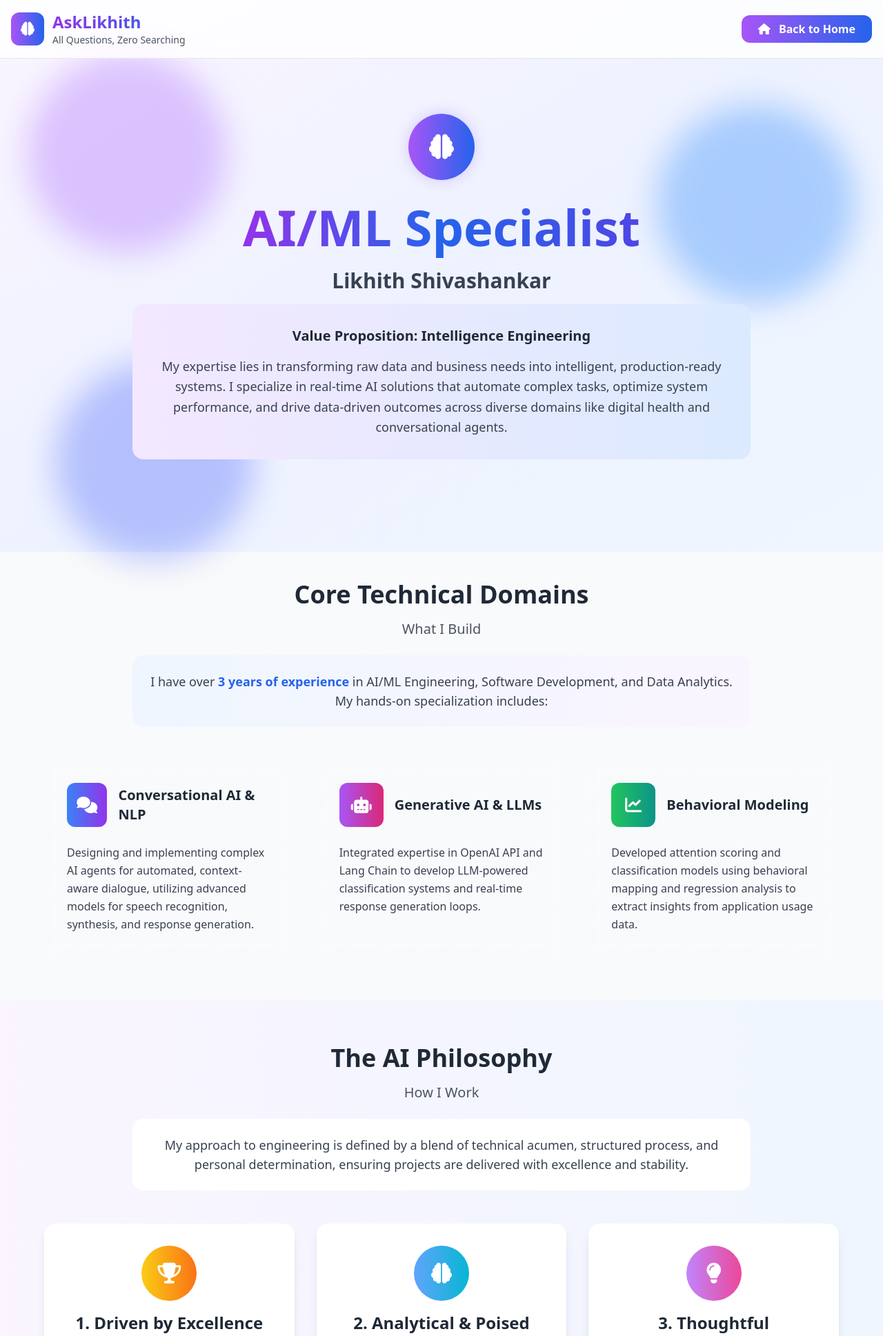
After one commit to LIKHITH20/Interactive-Portfolio, a Flask app: page /ai-ml-specialist in a window 1280 px wide. The commit adds this page. Shown: the top 1937 px of the page at 69% size. Run offline with Flask 3, Linux system fonts and the light colour scheme; some libraries are stand-ins or nearby versions.

Commit message:
Create AI/ML Specialist page with appealing design and make icon clickable

```diff
--- a/app.py
+++ b/app.py
@@ -233,6 +233,10 @@ def about():
 def skills():
     return render_template('skills.html')
 
+@app.route('/ai-ml-specialist')
+def ai_ml_specialist():
+    return render_template('ai-ml-specialist.html')
+
 @app.route('/api/config')
 def get_config():
     """Get API configuration"""
--- /dev/null
+++ b/templates/ai-ml-specialist.html
@@ -0,0 +1,340 @@
+<!DOCTYPE html>
+<html lang="en">
+<head>
+    <meta charset="UTF-8">
+    <meta name="viewport" content="width=device-width, initial-scale=1.0">
+    <title>AI/ML Specialist - AskLikhith | All Questions, Zero Searching</title>
+    <script src="https://cdn.tailwindcss.com"></script>
+    <link href="https://cdnjs.cloudflare.com/ajax/libs/font-awesome/6.4.0/css/all.min.css" rel="stylesheet">
+    <script>
+        tailwind.config = {
+            theme: {
+                extend: {
+                    colors: {
+                        primary: {
+                            50: '#eff6ff',
+                            100: '#dbeafe',
+                            500: '#3b82f6',
+                            600: '#2563eb',
+                            700: '#1d4ed8',
+                            900: '#1e3a8a'
+                        },
+                        accent: {
+                            500: '#8b5cf6',
+                            600: '#7c3aed'
+                        }
+                    },
+                    animation: {
+                        'float': 'float 6s ease-in-out infinite',
+                        'slideInUp': 'slideInUp 0.6s ease-out',
+                        'fadeIn': 'fadeIn 0.8s ease-out',
+                        'bounce-slow': 'bounce 2s infinite',
+                        'gradient': 'gradient 15s ease infinite',
+                    }
+                }
+            }
+        }
+    </script>
+    <style>
+        @keyframes float {
+            0%, 100% { transform: translateY(0px); }
+            50% { transform: translateY(-20px); }
+        }
+
+        @keyframes slideInUp {
+            from {
+                opacity: 0;
+                transform: translateY(30px);
+            }
+            to {
+                opacity: 1;
+                transform: translateY(0);
+            }
+        }
+
+        @keyframes fadeIn {
+            from { opacity: 0; }
+            to { opacity: 1; }
+        }
+
+        .gradient-bg {
+            background: linear-gradient(-45deg, #667eea, #764ba2, #f093fb, #f5576c);
+            background-size: 400% 400%;
+            animation: gradient 15s ease infinite;
+        }
+
+        @keyframes gradient {
+            0% { background-position: 0% 50%; }
+            50% { background-position: 100% 50%; }
+            100% { background-position: 0% 50%; }
+        }
+
+        .glass-effect {
+            background: rgba(255, 255, 255, 0.1);
+            backdrop-filter: blur(10px);
+            border: 1px solid rgba(255, 255, 255, 0.2);
+        }
+
+        .hover-lift {
+            transition: transform 0.3s ease, box-shadow 0.3s ease;
+        }
+
+        .hover-lift:hover {
+            transform: translateY(-5px);
+            box-shadow: 0 20px 25px -5px rgba(0, 0, 0, 0.1), 0 10px 10px -5px rgba(0, 0, 0, 0.04);
+        }
+
+        .ai-glow {
+            box-shadow: 0 0 20px rgba(139, 92, 246, 0.3);
+        }
+
+        .tech-card {
+            background: linear-gradient(135deg, rgba(255, 255, 255, 0.1), rgba(255, 255, 255, 0.05));
+            backdrop-filter: blur(10px);
+            border: 1px solid rgba(255, 255, 255, 0.2);
+        }
+    </style>
+</head>
+<body class="bg-gray-50 min-h-screen">
+    <!-- Animated Background -->
+    <div class="fixed inset-0 -z-10">
+        <div class="absolute inset-0 bg-gradient-to-br from-purple-50 via-indigo-50 to-blue-50"></div>
+        <div class="absolute top-0 left-0 w-full h-full">
+            <div class="absolute top-20 left-10 w-72 h-72 bg-purple-300 rounded-full mix-blend-multiply filter blur-xl opacity-70 animate-float"></div>
+            <div class="absolute top-40 right-10 w-72 h-72 bg-blue-300 rounded-full mix-blend-multiply filter blur-xl opacity-70 animate-float" style="animation-delay: 2s;"></div>
+            <div class="absolute -bottom-8 left-20 w-72 h-72 bg-indigo-300 rounded-full mix-blend-multiply filter blur-xl opacity-70 animate-float" style="animation-delay: 4s;"></div>
+        </div>
+    </div>
+
+    <!-- Navigation -->
+    <nav class="relative z-10 bg-white/80 backdrop-blur-md border-b border-gray-200">
+        <div class="container mx-auto px-4 py-4">
+            <div class="flex items-center justify-between">
+                <div class="flex items-center space-x-3">
+                    <div class="w-12 h-12 bg-gradient-to-r from-purple-500 to-blue-600 rounded-xl flex items-center justify-center">
+                        <i class="fas fa-brain text-white text-xl"></i>
+                    </div>
+                    <div>
+                        <h1 class="text-2xl font-bold bg-gradient-to-r from-purple-600 to-blue-600 bg-clip-text text-transparent">
+                            AskLikhith
+                        </h1>
+                        <p class="text-sm text-gray-600">All Questions, Zero Searching</p>
+                    </div>
+                </div>
+                <div class="flex items-center space-x-4">
+                    <a href="/" class="bg-gradient-to-r from-purple-500 to-blue-600 text-white px-6 py-2 rounded-xl font-semibold hover:from-purple-600 hover:to-blue-700 transition-all duration-300 transform hover:scale-105">
+                        <i class="fas fa-home mr-2"></i>
+                        Back to Home
+                    </a>
+                </div>
+            </div>
+        </div>
+    </nav>
+
+    <!-- Hero Section -->
+    <section class="relative py-20">
+        <div class="container mx-auto px-4 text-center">
+            <div class="max-w-4xl mx-auto">
+                <div class="mb-8">
+                    <div class="w-24 h-24 bg-gradient-to-r from-purple-500 to-blue-600 rounded-full flex items-center justify-center mx-auto mb-6 ai-glow">
+                        <i class="fas fa-brain text-white text-4xl"></i>
+                    </div>
+                </div>
+                <h1 class="text-5xl md:text-7xl font-bold mb-6">
+                    <span class="bg-gradient-to-r from-purple-600 via-blue-600 to-indigo-600 bg-clip-text text-transparent">
+                        AI/ML Specialist
+                    </span>
+                </h1>
+                <h2 class="text-2xl md:text-3xl font-semibold text-gray-700 mb-4">Likhith Shivashankar</h2>
+                <div class="bg-gradient-to-r from-purple-100 to-blue-100 rounded-2xl p-8 mb-8">
+                    <h3 class="text-xl font-bold text-gray-800 mb-4">Value Proposition: Intelligence Engineering</h3>
+                    <p class="text-lg text-gray-700 leading-relaxed">
+                        My expertise lies in transforming raw data and business needs into intelligent, production-ready systems.
+                        I specialize in real-time AI solutions that automate complex tasks, optimize system performance, and drive
+                        data-driven outcomes across diverse domains like digital health and conversational agents.
+                    </p>
+                </div>
+            </div>
+        </div>
+    </section>
+
+    <!-- Core Technical Domains -->
+    <section class="py-16">
+        <div class="container mx-auto px-4">
+            <div class="max-w-6xl mx-auto">
+                <div class="text-center mb-12">
+                    <h2 class="text-4xl font-bold text-gray-800 mb-4">Core Technical Domains</h2>
+                    <p class="text-xl text-gray-600 mb-6">What I Build</p>
+                    <div class="bg-gradient-to-r from-blue-50 to-purple-50 rounded-2xl p-6 max-w-4xl mx-auto">
+                        <p class="text-lg text-gray-700">
+                            I have over <span class="font-bold text-blue-600">3 years of experience</span> in AI/ML Engineering,
+                            Software Development, and Data Analytics. My hands-on specialization includes:
+                        </p>
+                    </div>
+                </div>
+
+                <div class="grid md:grid-cols-1 lg:grid-cols-3 gap-8">
+                    <!-- Conversational AI & NLP -->
+                    <div class="tech-card rounded-2xl p-8 hover-lift">
+                        <div class="flex items-center mb-6">
+                            <div class="w-16 h-16 bg-gradient-to-r from-blue-500 to-purple-600 rounded-xl flex items-center justify-center mr-4">
+                                <i class="fas fa-comments text-white text-2xl"></i>
+                            </div>
+                            <h3 class="text-xl font-bold text-gray-800">Conversational AI & NLP</h3>
+                        </div>
+                        <p class="text-gray-700 leading-relaxed">
+                            Designing and implementing complex AI agents for automated, context-aware dialogue, utilizing advanced models
+                            for speech recognition, synthesis, and response generation.
+                        </p>
+                    </div>
+
+                    <!-- Generative AI & LLMs -->
+                    <div class="tech-card rounded-2xl p-8 hover-lift">
+                        <div class="flex items-center mb-6">
+                            <div class="w-16 h-16 bg-gradient-to-r from-purple-500 to-pink-600 rounded-xl flex items-center justify-center mr-4">
+                                <i class="fas fa-robot text-white text-2xl"></i>
+                            </div>
+                            <h3 class="text-xl font-bold text-gray-800">Generative AI & LLMs</h3>
+                        </div>
+                        <p class="text-gray-700 leading-relaxed">
+                            Integrated expertise in OpenAI API and Lang Chain to develop LLM-powered classification systems and
+                            real-time response generation loops.
+                        </p>
+                    </div>
+
+                    <!-- Behavioral Modeling -->
+                    <div class="tech-card rounded-2xl p-8 hover-lift">
+                        <div class="flex items-center mb-6">
+                            <div class="w-16 h-16 bg-gradient-to-r from-green-500 to-teal-600 rounded-xl flex items-center justify-center mr-4">
+                                <i class="fas fa-chart-line text-white text-2xl"></i>
+                            </div>
+                            <h3 class="text-xl font-bold text-gray-800">Behavioral Modeling</h3>
+                        </div>
+                        <p class="text-gray-700 leading-relaxed">
+                            Developed attention scoring and classification models using behavioral mapping and regression analysis
+                            to extract insights from application usage data.
+                        </p>
+                    </div>
+                </div>
+            </div>
+        </div>
+    </section>
+
+    <!-- AI Philosophy -->
+    <section class="py-16 bg-gradient-to-r from-purple-50 to-blue-50">
+        <div class="container mx-auto px-4">
+            <div class="max-w-6xl mx-auto">
+                <div class="text-center mb-12">
+                    <h2 class="text-4xl font-bold text-gray-800 mb-4">The AI Philosophy</h2>
+                    <p class="text-xl text-gray-600">How I Work</p>
+                    <div class="bg-white rounded-2xl p-6 max-w-4xl mx-auto mt-6">
+                        <p class="text-lg text-gray-700">
+                            My approach to engineering is defined by a blend of technical acumen, structured process, and personal
+                            determination, ensuring projects are delivered with excellence and stability.
+                        </p>
+                    </div>
+                </div>
+
+                <div class="grid md:grid-cols-1 lg:grid-cols-3 gap-8">
+                    <!-- Driven by Excellence -->
+                    <div class="bg-white rounded-2xl p-8 shadow-lg hover-lift">
+                        <div class="text-center mb-6">
+                            <div class="w-20 h-20 bg-gradient-to-r from-yellow-400 to-orange-500 rounded-full flex items-center justify-center mx-auto mb-4">
+                                <i class="fas fa-trophy text-white text-3xl"></i>
+                            </div>
+                            <h3 class="text-2xl font-bold text-gray-800 mb-4">1. Driven by Excellence</h3>
+                        </div>
+                        <p class="text-gray-700 leading-relaxed">
+                            I set clear goals and pursue them with exceptional determination. My work is characterized by high scores
+                            in Achievement-Striving and Dutifulness, meaning I consistently strive for excellence and adhere to a
+                            strong sense of moral obligation in my work.
+                        </p>
+                    </div>
+
+                    <!-- Analytical & Poised -->
+                    <div class="bg-white rounded-2xl p-8 shadow-lg hover-lift">
+                        <div class="text-center mb-6">
+                            <div class="w-20 h-20 bg-gradient-to-r from-blue-400 to-cyan-500 rounded-full flex items-center justify-center mx-auto mb-4">
+                                <i class="fas fa-brain text-white text-3xl"></i>
+                            </div>
+                            <h3 class="text-2xl font-bold text-gray-800 mb-4">2. Analytical & Poised</h3>
+                        </div>
+                        <p class="text-gray-700 leading-relaxed">
+                            I pride myself on leveraging strong analytical skills. My personality profile indicates an exceptionally
+                            calm, composed, and clear-thinking disposition when under pressure or stress. This enables me to maintain
+                            an objective focus on truth and impartial justice (reason-based decisions) during complex technical
+                            debugging or project pivots.
+                        </p>
+                    </div>
+
+                    <!-- Thoughtful Innovation -->
+                    <div class="bg-white rounded-2xl p-8 shadow-lg hover-lift">
+                        <div class="text-center mb-6">
+                            <div class="w-20 h-20 bg-gradient-to-r from-purple-400 to-pink-500 rounded-full flex items-center justify-center mx-auto mb-4">
+                                <i class="fas fa-lightbulb text-white text-3xl"></i>
+                            </div>
+                            <h3 class="text-2xl font-bold text-gray-800 mb-4">3. Thoughtful Innovation</h3>
+                        </div>
+                        <p class="text-gray-700 leading-relaxed">
+                            I possess a high degree of Intellect, meaning I love to play with new ideas, debate intellectual issues,
+                            and am open-minded to unusual concepts. However, my foundation remains solid: I am more oriented to facts
+                            than fantasy, ensuring innovation is always grounded in feasibility and measurable results.
+                        </p>
+                    </div>
+                </div>
+            </div>
+        </div>
+    </section>
+
+    <!-- Next Steps -->
+    <section class="py-16">
+        <div class="container mx-auto px-4">
+            <div class="max-w-4xl mx-auto text-center">
+                <div class="bg-gradient-to-r from-purple-500 to-blue-600 rounded-3xl p-12 text-white">
+                    <h3 class="text-3xl font-bold mb-6">Next Steps</h3>
+                    <div class="space-y-6">
+                        <div class="bg-white/10 rounded-2xl p-6">
+                            <h4 class="text-xl font-semibold mb-3">Experience</h4>
+                            <p class="text-blue-100 mb-4">
+                                See a detailed timeline of my roles at StarPlan AI, Focus Bear, and Kois AI on my Experience page.
+                            </p>
+                            <a href="/experience" class="bg-white text-purple-600 px-8 py-3 rounded-xl font-semibold hover:bg-gray-100 transition-all duration-300 transform hover:scale-105 inline-block">
+                                <i class="fas fa-briefcase mr-2"></i>
+                                View Experience
+                            </a>
+                        </div>
+                    </div>
+                </div>
+            </div>
+        </div>
+    </section>
+
+    <script>
+        // Add smooth scrolling and animations
+        document.addEventListener('DOMContentLoaded', function() {
+            // Animate elements on scroll
+            const observerOptions = {
+                threshold: 0.1,
+                rootMargin: '0px 0px -50px 0px'
+            };
+
+            const observer = new IntersectionObserver((entries) => {
+                entries.forEach(entry => {
+                    if (entry.isIntersecting) {
+                        entry.target.style.opacity = '1';
+                        entry.target.style.transform = 'translateY(0)';
+                    }
+                });
+            }, observerOptions);
+
+            // Observe all sections
+            document.querySelectorAll('section').forEach(section => {
+                section.style.opacity = '0';
+                section.style.transform = 'translateY(30px)';
+                section.style.transition = 'opacity 0.6s ease, transform 0.6s ease';
+                observer.observe(section);
+            });
+        });
+    </script>
+</body>
+</html>
--- a/templates/index.html
+++ b/templates/index.html
@@ -215,7 +215,7 @@
                     <h3 class="text-2xl font-bold text-gray-800">3+</h3>
                     <p class="text-gray-600">Years Experience</p>
                 </div>
-                <div class="bg-white rounded-2xl p-6 shadow-lg hover-lift text-center">
+                <div class="bg-white rounded-2xl p-6 shadow-lg hover-lift text-center cursor-pointer" onclick="window.location.href='/ai-ml-specialist'">
                     <div class="w-16 h-16 bg-pink-100 rounded-full flex items-center justify-center mx-auto mb-4">
                         <i class="fas fa-brain text-pink-600 text-2xl"></i>
                     </div>
```
